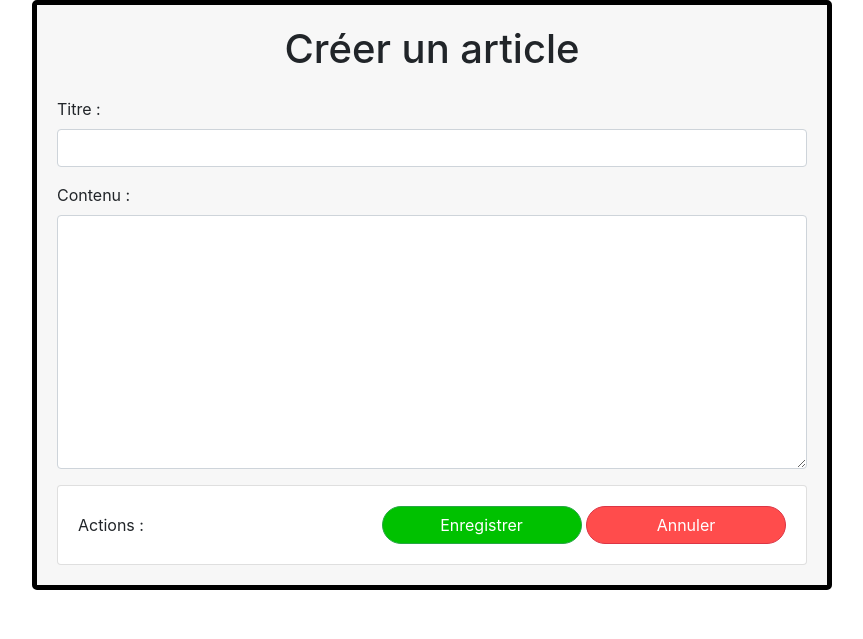
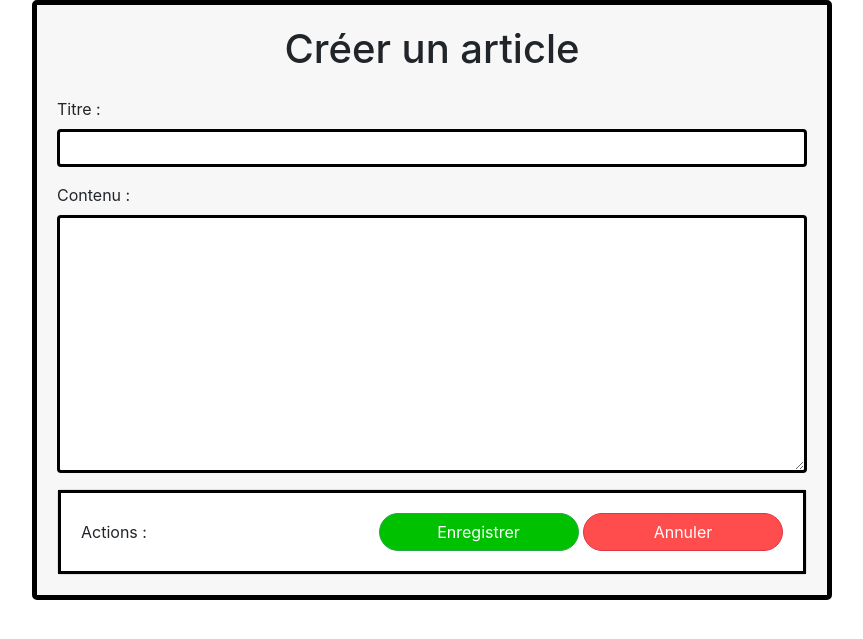
Before and after one commit to swandrn/blog_ecf, a PHP site: page /create_article.php in a window 1280 px wide. Shown: the top 639 px of the page, without its empty margins (208-1071 px from the left). Run offline with PHP 8.4, Linux system fonts and the light colour scheme; some libraries are stand-ins or nearby versions.

```diff
--- a/css/creator_article_style.css
+++ b/css/creator_article_style.css
@@ -7,15 +7,21 @@
     background-color: #00000008;
 }
 
+.form-control {
+    border: 3px solid black; /* Définit la bordure à 3px solid noir */
+}
+
+.card-body {
+    border: 3px solid black;
+}
 
 #save {
     width: 200px;
     background-color: rgb(0, 193, 0);
     border-radius: 50px;
-
 }
 
-#cancel{
+#cancel {
     width: 200px;
     background-color: rgba(255, 0, 0, 0.7);
     border-radius: 50px;
```
